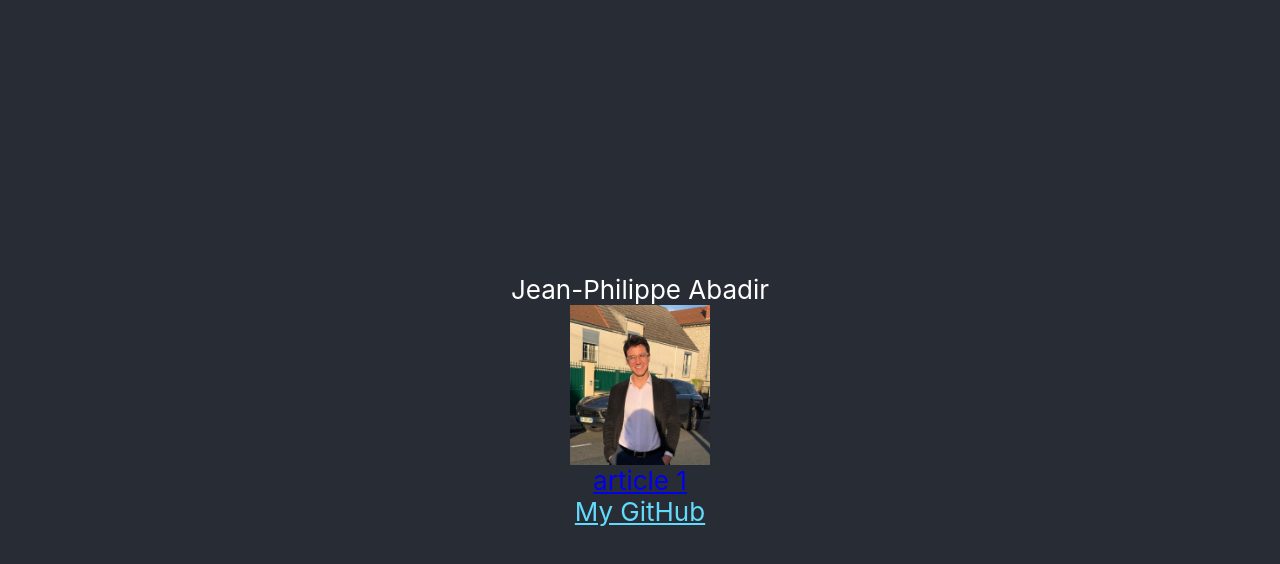
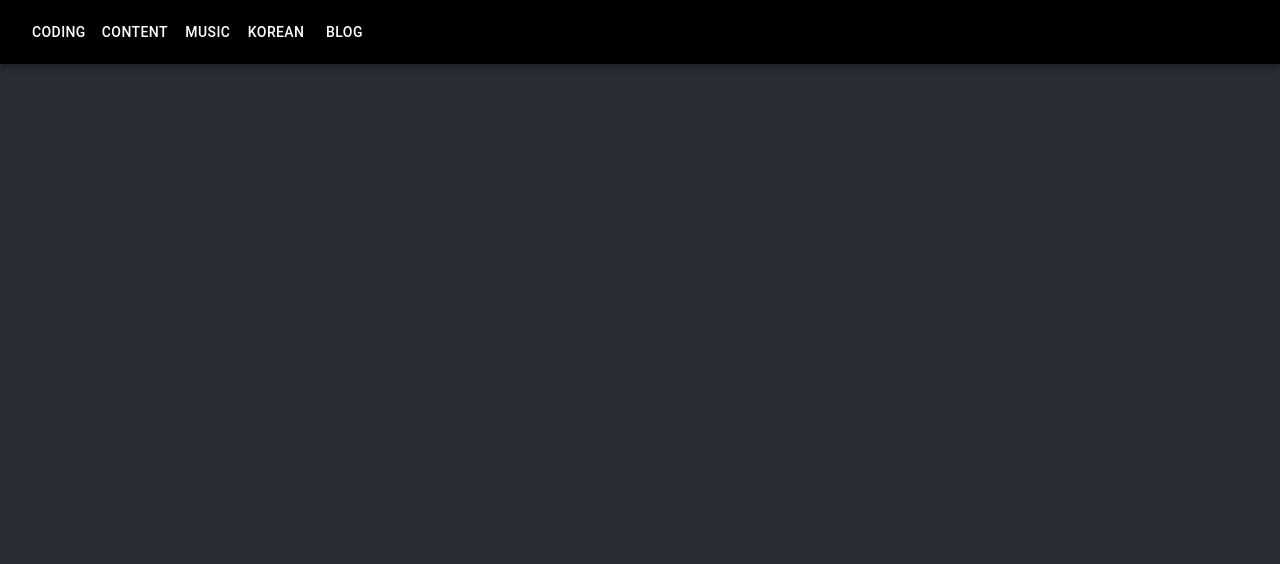
Before and after one commit to jpabadir/jpabadir.github.io, a React (Create React App) app: page / in a window 1280 px wide. Shown: the top 564 px of the page. Built offline with nearby package versions, Linux system fonts and the light colour scheme.

Commit message:
Add navbar

```diff
--- a/src/App.css
+++ b/src/App.css
@@ -1,37 +1,5 @@
 .App {
   text-align: center;
-}
-
-.ProfilePicture {
-  height: 20vh;
-}
-
-@media (prefers-reduced-motion: no-preference) {
-  .App-logo {
-    animation: App-logo-spin infinite 20s linear;
-  }
-}
-
-.App-header {
   background-color: #282c34;
   min-height: 100vh;
-  display: flex;
-  flex-direction: column;
-  align-items: center;
-  justify-content: center;
-  font-size: calc(10px + 2vmin);
-  color: white;
 }
-
-.App-link {
-  color: #61dafb;
-}
-
-@keyframes App-logo-spin {
-  from {
-    transform: rotate(0deg);
-  }
-  to {
-    transform: rotate(360deg);
-  }
-}
--- a/src/App.js
+++ b/src/App.js
@@ -1,17 +1,38 @@
 import me from './assets/picofme.jpeg';
+import React, { useState } from 'react';
 import './App.css';
+import AppBar from '@mui/material/AppBar';
+import Box from '@mui/material/Box';
+import Divider from '@mui/material/Divider';
+import Drawer from '@mui/material/Drawer';
+import IconButton from '@mui/material/IconButton';
+import List from '@mui/material/List';
+import ListItem from '@mui/material/ListItem';
+import ListItemButton from '@mui/material/ListItemButton';
+import ListItemText from '@mui/material/ListItemText';
+// import MenuIcon from '@mui/icons-material/Menu';
+import Toolbar from '@mui/material/Toolbar';
+import Typography from '@mui/material/Typography';
+import Button from '@mui/material/Button';
 
 function App() {
+  const [navItems, setNavItems] = useState(['coding', 'content', 'music', 'korean', 'blog']);
+  // function handleDrawerToggle() {
+  //   console.log('Test');
+  // }
   return (
     <div className="App">
-      <header className="App-header">
-        <div>Jean-Philippe Abadir</div>
-        <img src={me} className="ProfilePicture" alt="logo" />
-        <a href="article-1">article 1</a>
-        <a className="App-link" href="https://github.com/jpabadir" target="_blank" rel="noopener noreferrer">
-          My GitHub
-        </a>
-      </header>
+      <AppBar component="nav">
+        <Toolbar sx={{ backgroundColor: 'black' }}>
+          <Box sx={{ display: { xs: 'none', sm: 'block' } }}>
+            {navItems.map((item) => (
+              <Button key={item} href={item} sx={{ color: '#fff' }}>
+                {item}
+              </Button>
+            ))}
+          </Box>
+        </Toolbar>
+      </AppBar>
     </div>
   );
 }
```
